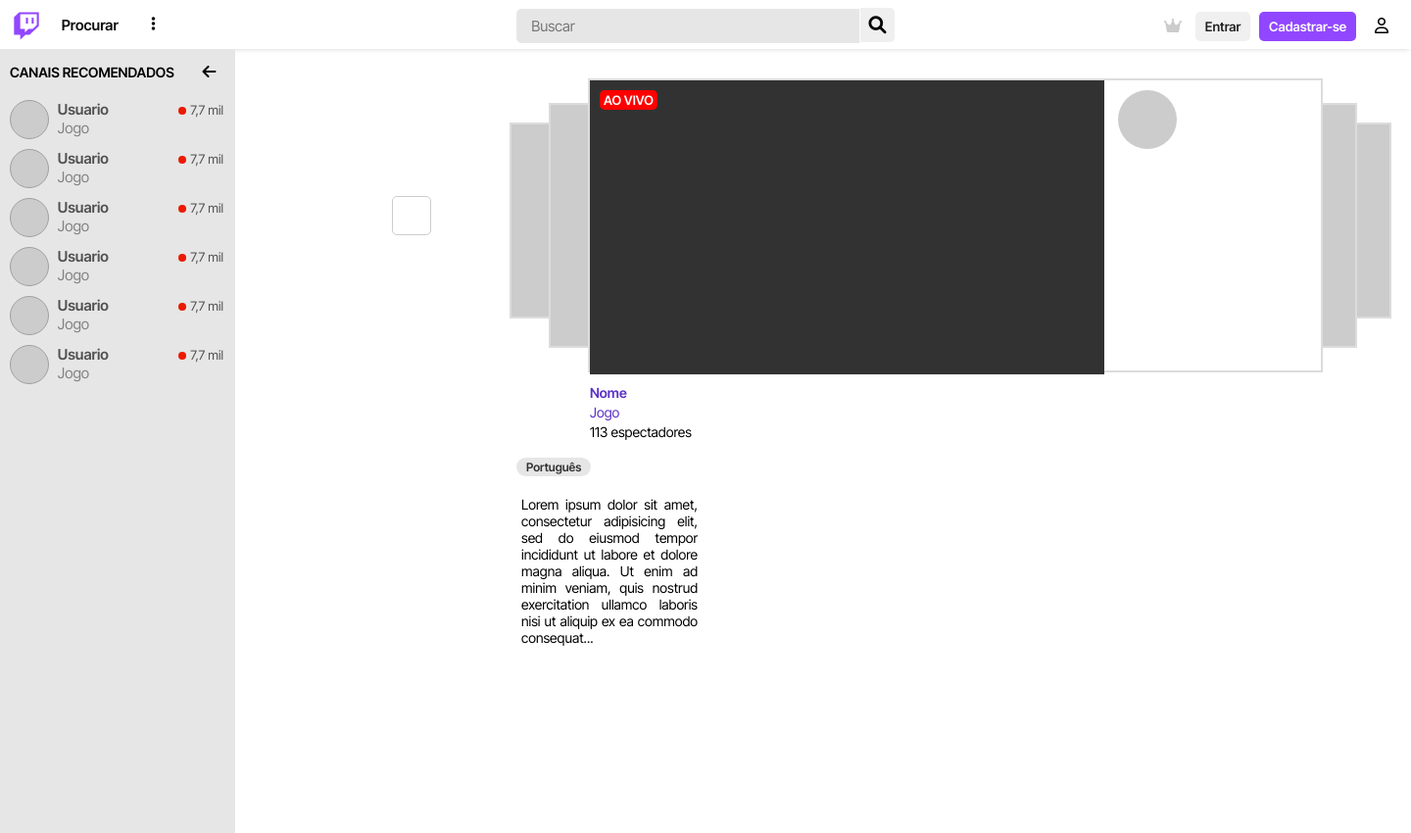
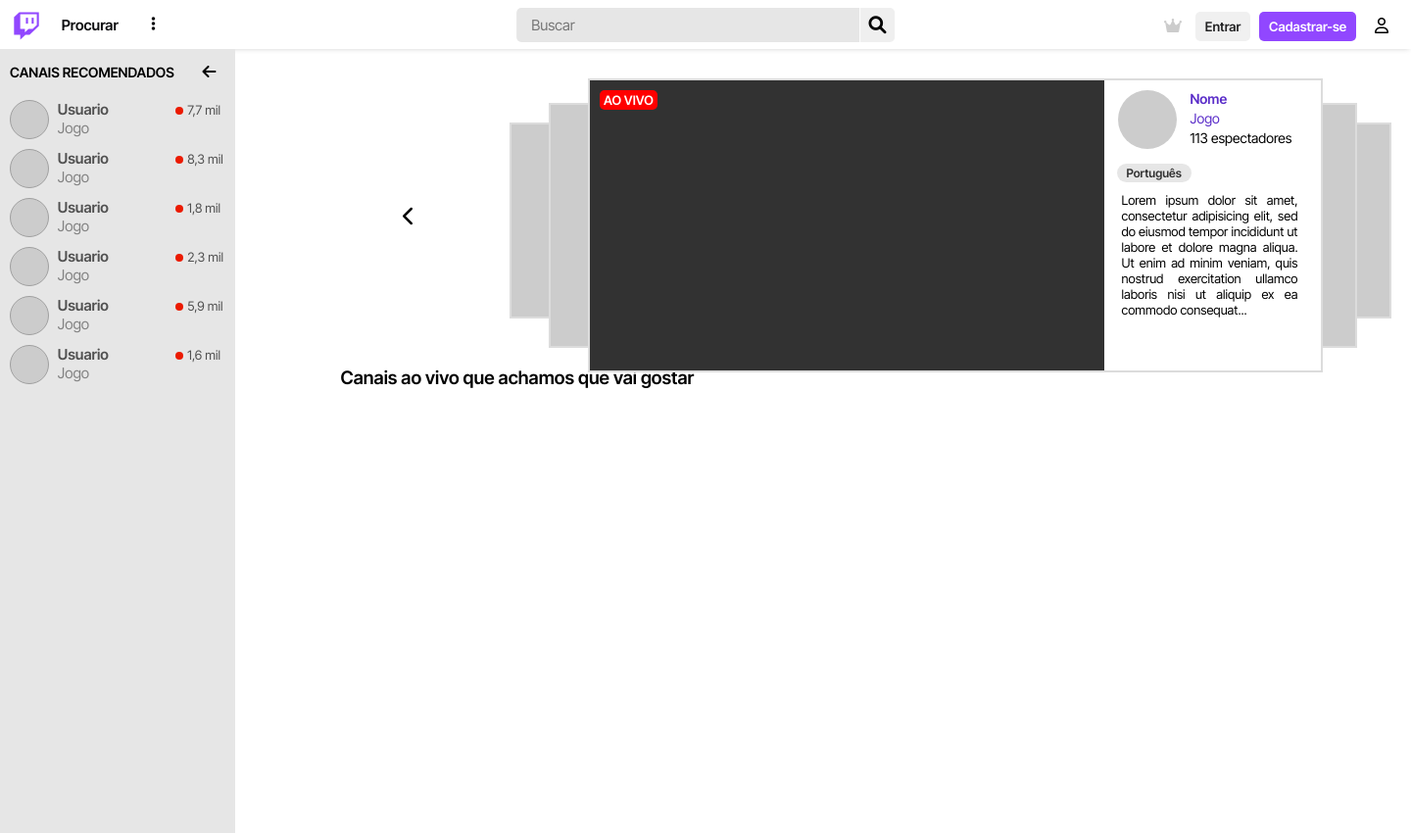
Before and after one commit to Vinicius44/Projeto_TwitchClone, a PHP site: page / in a window 1440 px wide. Shown: the whole page at 98% size. Run offline with PHP 8.4, Linux system fonts and the light colour scheme.

Commit message:
Finalizando o video principal, as setas e começando os containers debaixo

```diff
--- a/css/estilo.css
+++ b/css/estilo.css
@@ -76,6 +76,7 @@ header .center_h button{
 	border-bottom-right-radius: 5px;
 	font-size: 18px;
 	margin-left:  -3px;
+	vertical-align: top;
 
 }
 
@@ -160,6 +161,7 @@ section.sidebar .perfil_side div:nth-child(2){
 	margin-left: 5px;
 	margin-top: 5px;
 	vertical-align: top;
+
 }
 
 section.sidebar .perfil_side .nome_perfil{
@@ -183,7 +185,7 @@ section.sidebar .perfil_side .ao_vivo{
 	border-radius: 10px;
 	vertical-align: top;
 	margin-top: 7px;
-	margin-left: 67px;
+	margin-left: 64px;
 	margin-right: 1px;
 }
 
@@ -200,6 +202,7 @@ section.video_section .video{
 	height:  300px;
 	background-color:  #ccc;
 	border: 2px solid rgb(220,220,220);
+	margin-bottom: 30px;
 }
 
 
@@ -265,7 +268,7 @@ section.video_section .btn_mudar{
 	height: 40px;
 	border-radius: 5px;
 	background-color: white;
-	border:  1px solid #ccc;
+
 }
 
 section.video_section .position_btnMudar{
@@ -287,7 +290,7 @@ section.video_section .video_p{
 
 section.video_section .video_tela{
 	width: 525px;
-	height:  300px;
+	height:  296px;
 	background-color: rgb(50, 50, 50);
 	margin-top:  0px;
 	vertical-align: top;
@@ -349,8 +352,25 @@ section.video_section .perfil_principal p:nth-child(3){
 
 section.video_section .perfil_principal p:nth-child(5){
 
-	font-size: 14px;
+	font-size: 13px;
 	color: black;
-	margin-bottom: 3px;
-	margin:  3px 300px;
+
+	margin:  10px -70px;
+	width: 180px;
+	text-align: justify;
 }
+
+.seta{
+	margin-left: 11px;
+	margin-top: 11px;
+	font-size:  20px;
+}
+
+section.videos_gostar{
+	padding:  100px;
+
+}
+
+section.videos_gostar h3{
+	margin-top: 20px;
+}
--- a/index.php
+++ b/index.php
@@ -54,7 +54,7 @@
 			<p class="jogo_perfil">Jogo</p>
 			</div>
 			<div class="ao_vivo display_in"></div>
-			<p class="display_in ao_vivo_num">7,7 mil</p>
+			<p class="display_in ao_vivo_num">8,3 mil</p>
 		</div><!--perfil_side-->
 
 		<div class="perfil_side">
@@ -64,7 +64,7 @@
 			<p class="jogo_perfil">Jogo</p>
 			</div>
 			<div class="ao_vivo display_in"></div>
-			<p class="display_in ao_vivo_num">7,7 mil</p>
+			<p class="display_in ao_vivo_num">1,8 mil</p>
 		</div><!--perfil_side-->
 
 		<div class="perfil_side">
@@ -74,7 +74,7 @@
 			<p class="jogo_perfil">Jogo</p>
 			</div>
 			<div class="ao_vivo display_in"></div>
-			<p class="display_in ao_vivo_num">7,7 mil</p>
+			<p class="display_in ao_vivo_num">2,3 mil</p>
 		</div><!--perfil_side-->
 
 		<div class="perfil_side">
@@ -84,7 +84,7 @@
 			<p class="jogo_perfil">Jogo</p>
 			</div>
 			<div class="ao_vivo display_in"></div>
-			<p class="display_in ao_vivo_num">7,7 mil</p>
+			<p class="display_in ao_vivo_num">5,9 mil</p>
 		</div><!--perfil_side-->
 
 		<div class="perfil_side">
@@ -94,12 +94,12 @@
 			<p class="jogo_perfil">Jogo</p>
 			</div>
 			<div class="ao_vivo display_in"></div>
-			<p class="display_in ao_vivo_num">7,7 mil</p>
+			<p class="display_in ao_vivo_num">1,6 mil</p>
 		</div><!--perfil_side-->
 	</section><!--sidebar-->
 
-	<section class="video_section display_in">
-		<div class="btn_mudar position_btnMudar"></div>
+	<section class="video_section display_in" >
+		<div class="btn_mudar position_btnMudar"><i class="fas fa-chevron-left seta"></i></div>
 		<div class="video video_p position1 altura display_in">
 			<div class="video_tela display_in">
 				<p>AO VIVO</p>
@@ -111,7 +111,8 @@
 				<p>Jogo</p>
 				<p>113 espectadores</p>
 				<p class="display_in" style="margin-left:-75px; margin-top: 15px; padding: 2px 10px; background-color: rgb(230, 230, 230); font-size: 12px; border-radius: 20px; color: rgb(50, 50, 50);font-weight: bold;">Português</p>
-				<p style="margin-left:-70px; margin-top: 20px; font-size: 14px; width: 180px; text-align: justify;">Lorem ipsum dolor sit amet, consectetur adipisicing elit, sed do eiusmod
+
+				<p class="">Lorem ipsum dolor sit amet, consectetur adipisicing elit, sed do eiusmod
 				tempor incididunt ut labore et dolore magna aliqua. Ut enim ad minim veniam,
 				quis nostrud exercitation ullamco laboris nisi ut aliquip ex ea commodo
 				consequat...</p>
@@ -124,9 +125,12 @@
 		<div class="video  position3  altura2 display_in"></div>
 		<div class="video  position4  altura3 display_in"></div>
 		<div class="video  position5  altura3 display_in"></div>
-		<div class="btn_mudar position_btnMudar2"></div>
+		<div class="btn_mudar position_btnMudar2"><i class="fas fa-chevron-right seta"></i></div>
+	</section><!--video_section-->
 
-	</section><!--video_section-->
+	<section class="videos_gostar display_in">
+		<h3>Canais ao vivo que achamos que vai gostar</h3>
+	</section>
 
 
 </body>
```
